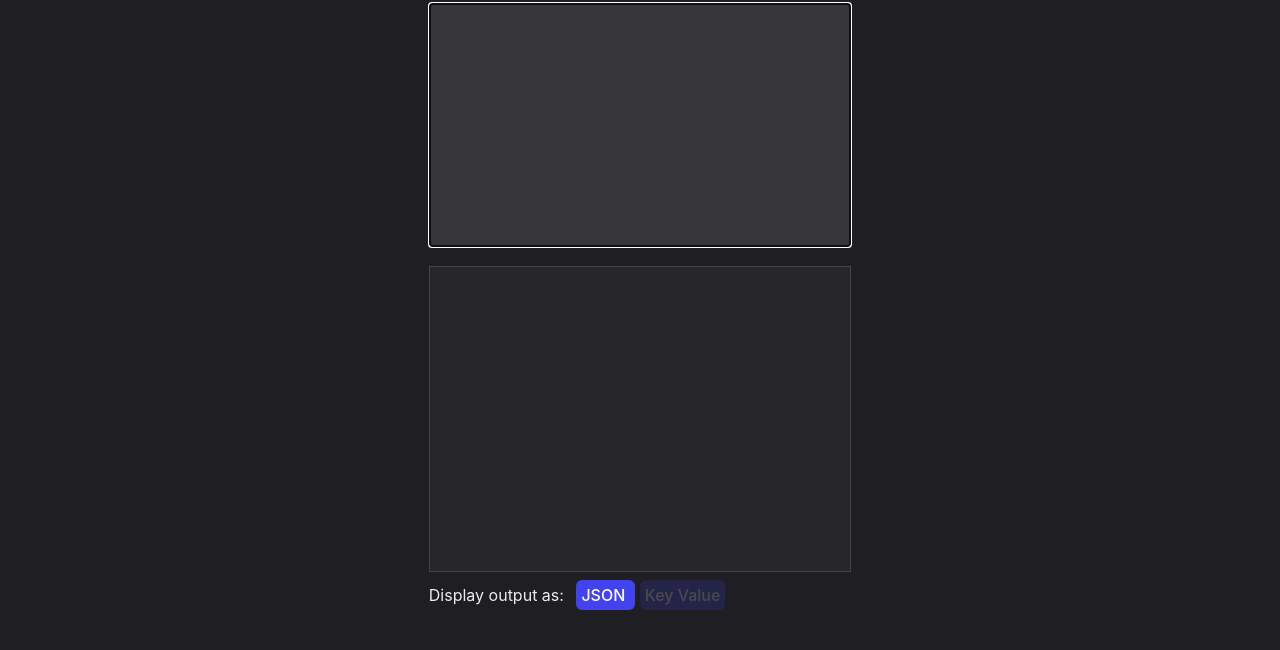
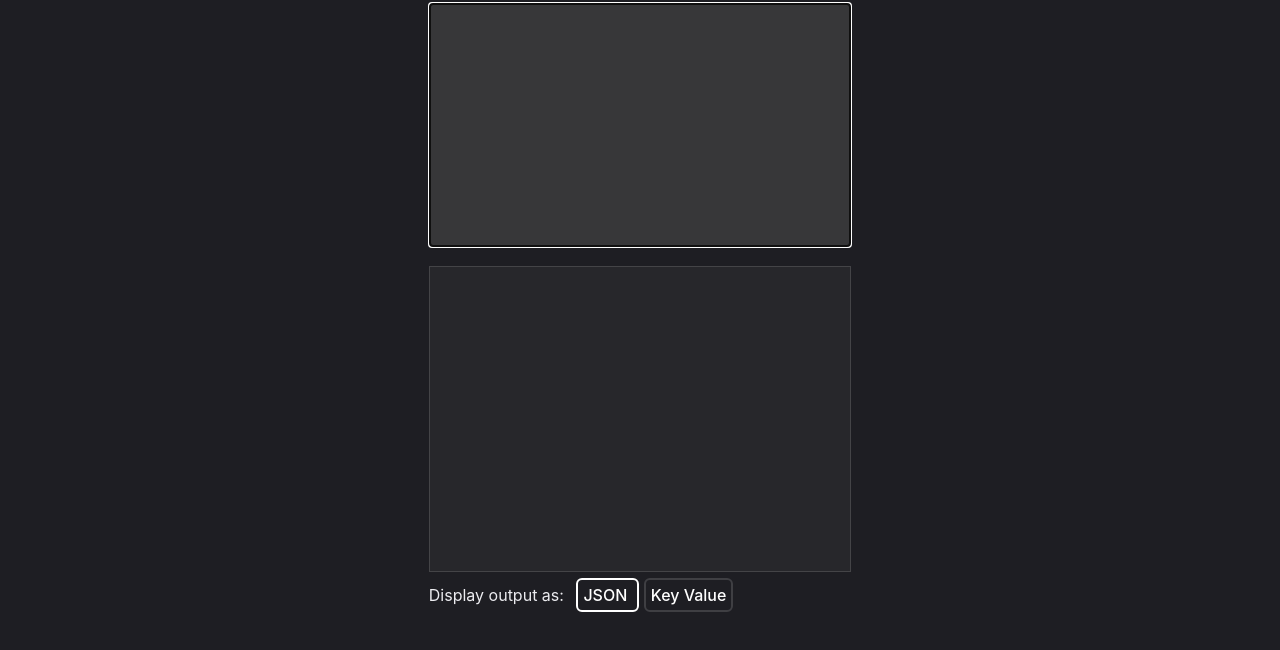
Before and after one commit to Zpetkov/zpetkov.github.io, a plain HTML site: page jwt/jwt.html in a window 1280 px wide. Shown: the part 132-782 px from the top of the page. Drawn offline with Linux system fonts and the light colour scheme.

Commit message:
Improve inactive jwt buttons

```diff
--- a/jwt/jwt.css
+++ b/jwt/jwt.css
@@ -71,7 +71,7 @@ body {
 }
 
 .view-format-label {
-    background-color: rgb(66, 66, 238);
+    border: 2px solid white;
     border-radius: 6px;
     cursor: pointer;
     padding: 5px;
@@ -80,7 +80,7 @@ body {
 }
 
 .view-format-inactive {
-    opacity: 19%;
+    border: 2px solid rgba(255, 255, 255, 0.15);
 }
 
 .view-format-span {
```
